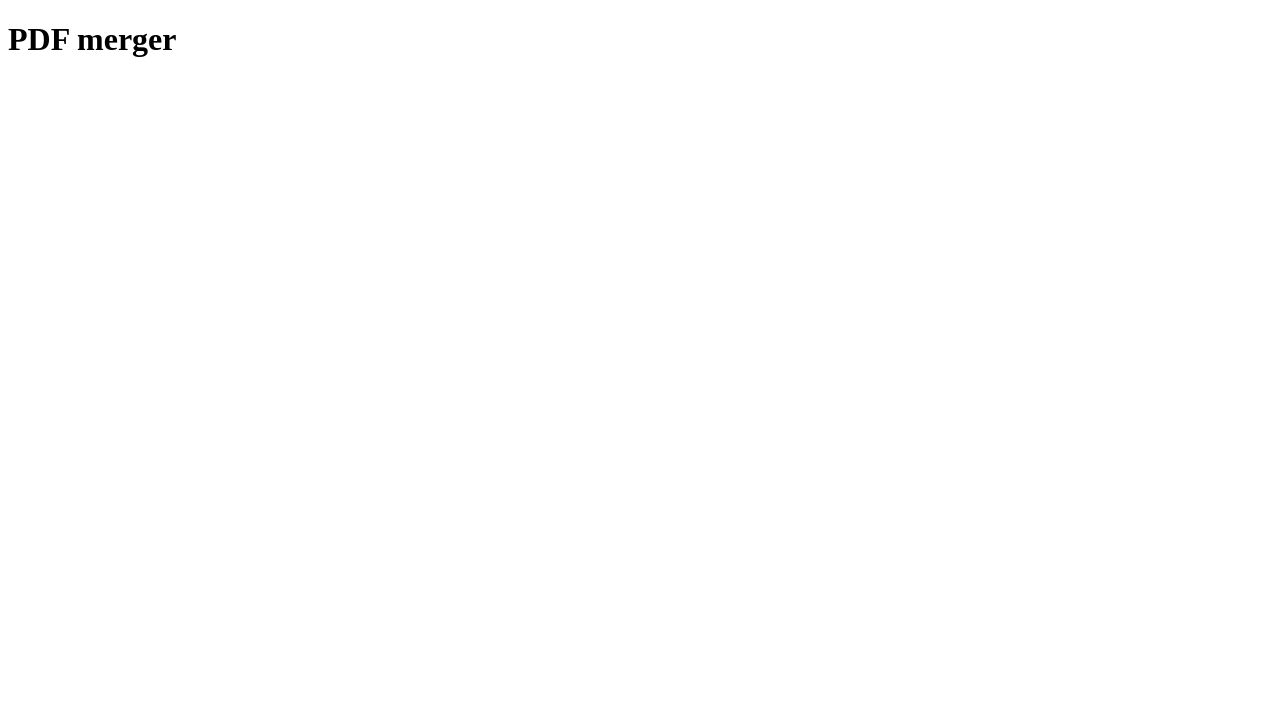
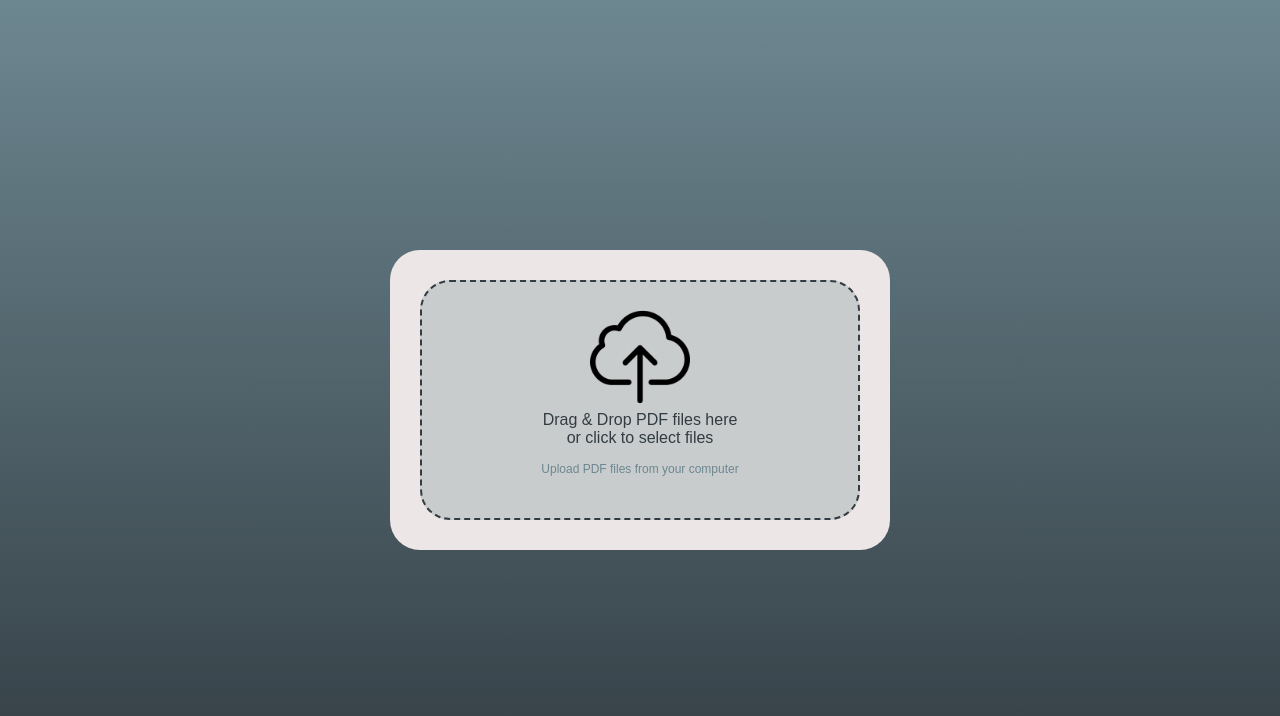
Before and after one commit to kairintammel/pdf_merger, a plain HTML site: page index.html in a window 1280 px wide. Drawn offline with Linux system fonts and the light colour scheme.

Commit message:
drop zone and styling

```diff
--- a/index.html
+++ b/index.html
@@ -7,6 +7,15 @@
     <link rel="stylesheet" href="style.css">
 </head>
 <body>
-    <h1>PDF merger</h1>
+    <div class="area">
+        <label for="input-file" id="drop-area">
+            <input type="file" id="input-file" accept="pdf/*" multiple hidden>
+            <div id="file-view">
+                <img src="upload.png" alt="Upload Icon" id="upload-icon">
+                <p>Drag & Drop PDF files here<br>or click to select files</p>
+                <span>Upload PDF files from your computer</span>
+            </div>
+        </label>
+    </div>
 </body>
 </html>
--- a/style.css
+++ b/style.css
@@ -0,0 +1,45 @@
+*{
+    margin: 0;
+    padding: 0;
+    font-family: 'Poppins', sans-serif;
+    box-sizing: border-box;
+}
+.area {
+    width: 100%;
+    min-height: 100vh;
+    background: linear-gradient(#6d8791, #323c42);
+    display: flex;
+    justify-content: center;
+    align-items: center;
+}
+
+#drop-area {
+    height: 300px;
+    width: 500px;
+    border-radius: 30px;
+    background: #ede6e6;
+    text-align: center;
+    padding: 30px;
+}
+
+#file-view {
+    height: 100%;
+    width: 100%;
+    border-radius: 30px;
+    border: 2px dashed #323c42;
+    background: #c8cccc;
+    color: #323c42;
+}
+
+#file-view img {
+    width: 100px;
+    height: 100px;
+    margin-top: 25px;
+}
+
+#file-view span {
+    display: block;
+    font-size: 12px;
+    color: #6d8791;
+    margin-top: 15px;
+}
```
Also changed, not shown: upload.png (added).
